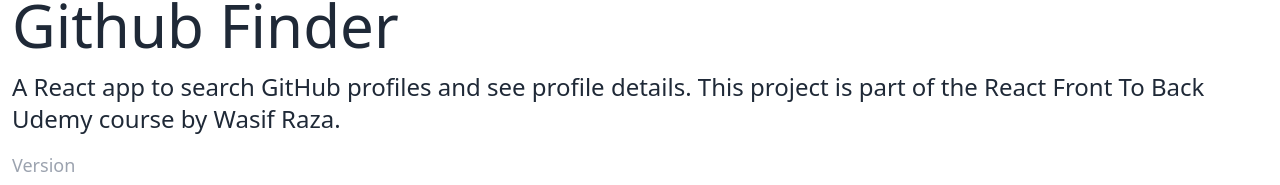
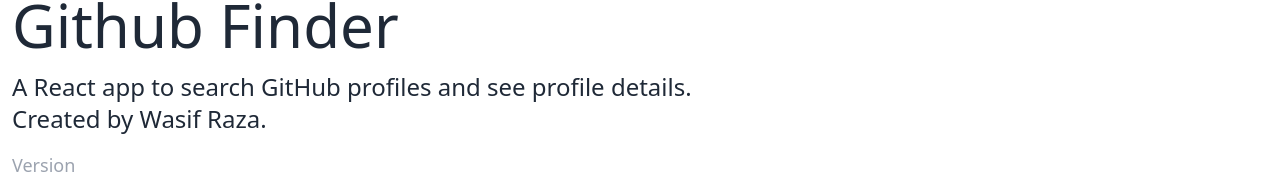
Before and after one commit to WasifRaza909/react-github-finder-2, a React (Create React App) app: page /about in a window 1280 px wide. Shown: the part 266-451 px from the top of the page. Built offline with nearby package versions, Linux system fonts and the light colour scheme; the HTML template or start-up script is replaced by a standard one.

Commit message:
change some text

```diff
--- a/src/pages/About.jsx
+++ b/src/pages/About.jsx
@@ -4,13 +4,10 @@
       <h1 className="text-6xl mb-4">Github Finder</h1>
 
       <p className="mb-4 text-2xl font-light">
-        A React app to search GitHub profiles and see profile details. This
-        project is part of the
-        <a> React Front To Back</a> Udemy course by
-        <strong>
-          <a> Wasif Raza</a>
-        </strong>
-        .
+        A React app to search GitHub profiles and see profile details.
+        <p>
+          Created by<strong> Wasif Raza</strong>.
+        </p>
       </p>
       <p className="text-lg text-gray-400">
         Version <span className="text-white">1.0.0</span>
```
